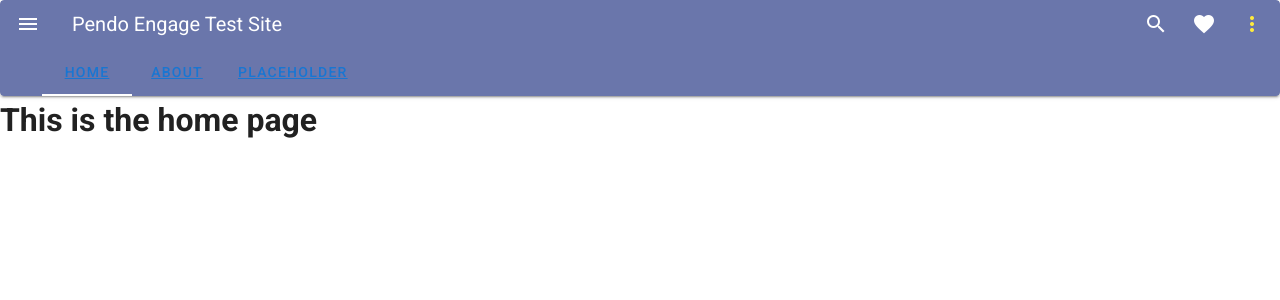
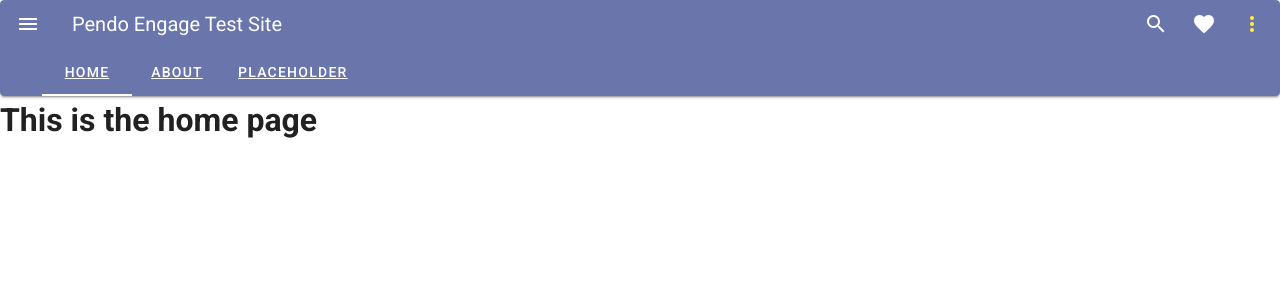
Before and after one commit to jingjing-jacobson/engage-test-site, a Vue app: page / in a window 1280 px wide. Shown: the top 300 px of the page. Built offline with nearby package versions, Linux system fonts and the light colour scheme.

Commit message:
remove deploying to github pages

```diff
--- a/src/components/NavBar.vue
+++ b/src/components/NavBar.vue
@@ -67,7 +67,7 @@
 </template>
 
 <style>
-.v-application a {
-    color: white;
+.nav-link {
+    color: white !important;
 }
 </style>
--- a/vue.config.js
+++ b/vue.config.js
@@ -3,5 +3,4 @@ module.exports = defineConfig({
   transpileDependencies: [
     'vuetify'
   ],
-  publicPath: process.env.NODE_ENV === "production" ? "/engage-test-site.github.io/" : "/",
 })
```
